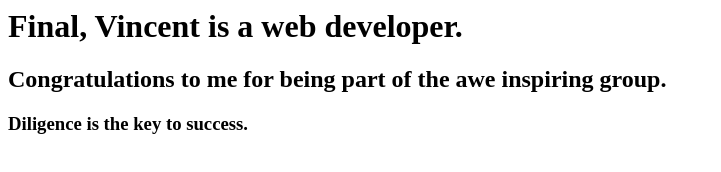
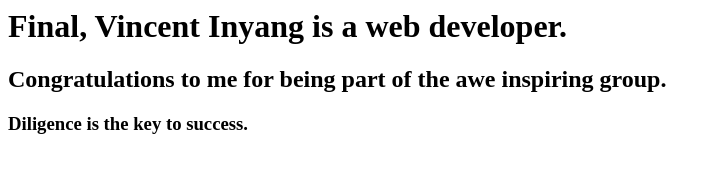
Before and after one commit to Equator11/CuriousXploring, a plain HTML site: page index.html in a window 1280 px wide. Shown: the whole page, without its empty margins (0-721 px from the left). Drawn offline with Linux system fonts and the light colour scheme.

Commit message:
Update index.html

```diff
--- a/index.html
+++ b/index.html
@@ -1,3 +1,3 @@
-<h1>Final, Vincent is a web developer.</h1>
+<h1>Final, Vincent Inyang is a web developer.</h1>
 <h2>Congratulations to me for being part of the awe inspiring group.</h2>
 <h3>Diligence is the key to success.</h3>
```
